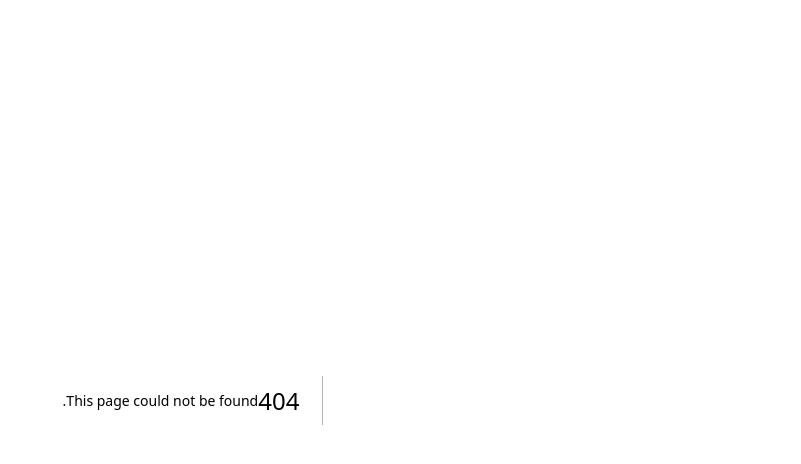
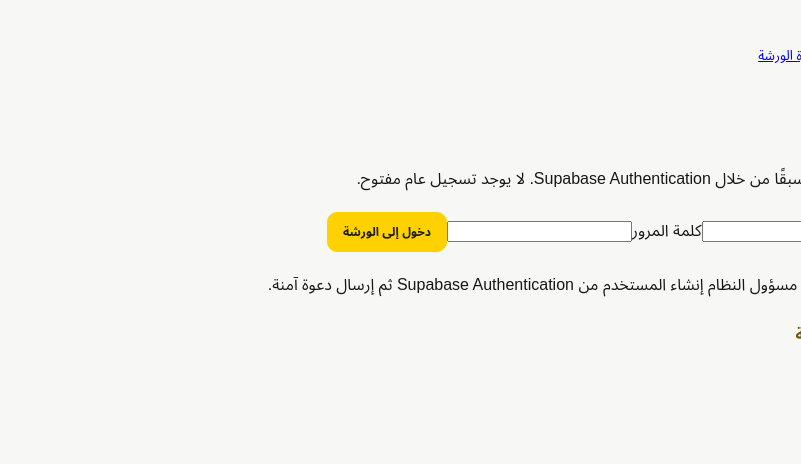
Before and after one commit to autoaifix-max/workshop-growth-os, a Next.js app: page /login in a window 1280 px wide. Before the commit this address had no page. Shown: the top 464 px of the page, without its empty margins (479-1280 px from the left). Built offline with nearby package versions, Linux system fonts and the light colour scheme; no server answers.

Commit message:
feat: add Supabase password login page

```diff
--- /dev/null
+++ b/src/app/login/page.tsx
@@ -0,0 +1,69 @@
+"use client";
+
+import Link from "next/link";
+import { FormEvent, useEffect, useState } from "react";
+import { getSupabaseBrowserClient } from "@/lib/supabase/browser";
+
+export default function LoginPage() {
+  const [email, setEmail] = useState("");
+  const [password, setPassword] = useState("");
+  const [loading, setLoading] = useState(false);
+  const [notice, setNotice] = useState("");
+  const [error, setError] = useState("");
+  const [configReady, setConfigReady] = useState(true);
+
+  useEffect(() => {
+    const params = new URLSearchParams(window.location.search);
+    if (params.get("auth") === "callback_failed") {
+      setNotice("تعذر إكمال رابط الدعوة. تحقق من إعداد رابط إعادة التوجيه في Supabase ثم أعد فتح رسالة الدعوة.");
+    }
+    try {
+      getSupabaseBrowserClient();
+    } catch (cause) {
+      setConfigReady(false);
+      setError(cause instanceof Error ? cause.message : "إعدادات Supabase غير مكتملة.");
+    }
+  }, []);
+
+  async function signIn(event: FormEvent<HTMLFormElement>) {
+    event.preventDefault();
+    setLoading(true);
+    setError("");
+    setNotice("");
+    try {
+      const supabase = getSupabaseBrowserClient();
+      const { error: signInError } = await supabase.auth.signInWithPassword({ email: email.trim(), password });
+      if (signInError) throw new Error("تعذر تسجيل الدخول. تحقق من البريد وكلمة المرور.");
+      const params = new URLSearchParams(window.location.search);
+      const requestedNext = params.get("next");
+      const nextPath = requestedNext && requestedNext.startsWith("/") && !requestedNext.startsWith("//")
+        ? requestedNext
+        : "/admin/bookings";
+      window.location.assign(nextPath);
+    } catch (cause) {
+      setError(cause instanceof Error ? cause.message : "تعذر تسجيل الدخول.");
+    } finally {
+      setLoading(false);
+    }
+  }
+
+  return (
+    <main className="auth-shell">
+      <section className="auth-card">
+        <Link href="/" className="auth-brand"><span className="brand-mark">WG</span><span><strong>Workshop Growth OS</strong><small>إدارة الورشة</small></span></Link>
+        <p className="admin-eyebrow">مساحة تشغيل خاصة</p>
+        <h1>تسجيل الدخول</h1>
+        <p className="auth-description">استخدم حسابًا تمت دعوته مسبقًا من خلال Supabase Authentication. لا يوجد تسجيل عام مفتوح.</p>
+        <form className="auth-form" onSubmit={signIn}>
+          <label className="booking-create-field"><span>البريد الإلكتروني</span><input type="email" autoComplete="email" required value={email} onChange={(event) => setEmail(event.target.value)} disabled={!configReady || loading} /></label>
+          <label className="booking-create-field"><span>كلمة المرور</span><input type="password" autoComplete="current-password" required minLength={8} value={password} onChange={(event) => setPassword(event.target.value)} disabled={!configReady || loading} /></label>
+          <button className="primary-button auth-submit" type="submit" disabled={!configReady || loading}>{loading ? "جارٍ تسجيل الدخول…" : "دخول إلى الورشة"}</button>
+        </form>
+        {notice && <p className="auth-notice" role="status">{notice}</p>}
+        {error && <p className="auth-error" role="alert">{error}</p>}
+        <p className="auth-footnote">لم تتم دعوتك بعد؟ يجب على مسؤول النظام إنشاء المستخدم من Supabase Authentication ثم إرسال دعوة آمنة.</p>
+        <Link href="/" className="wg-text-link">العودة إلى الصفحة الرئيسية</Link>
+      </section>
+    </main>
+  );
+}
```
